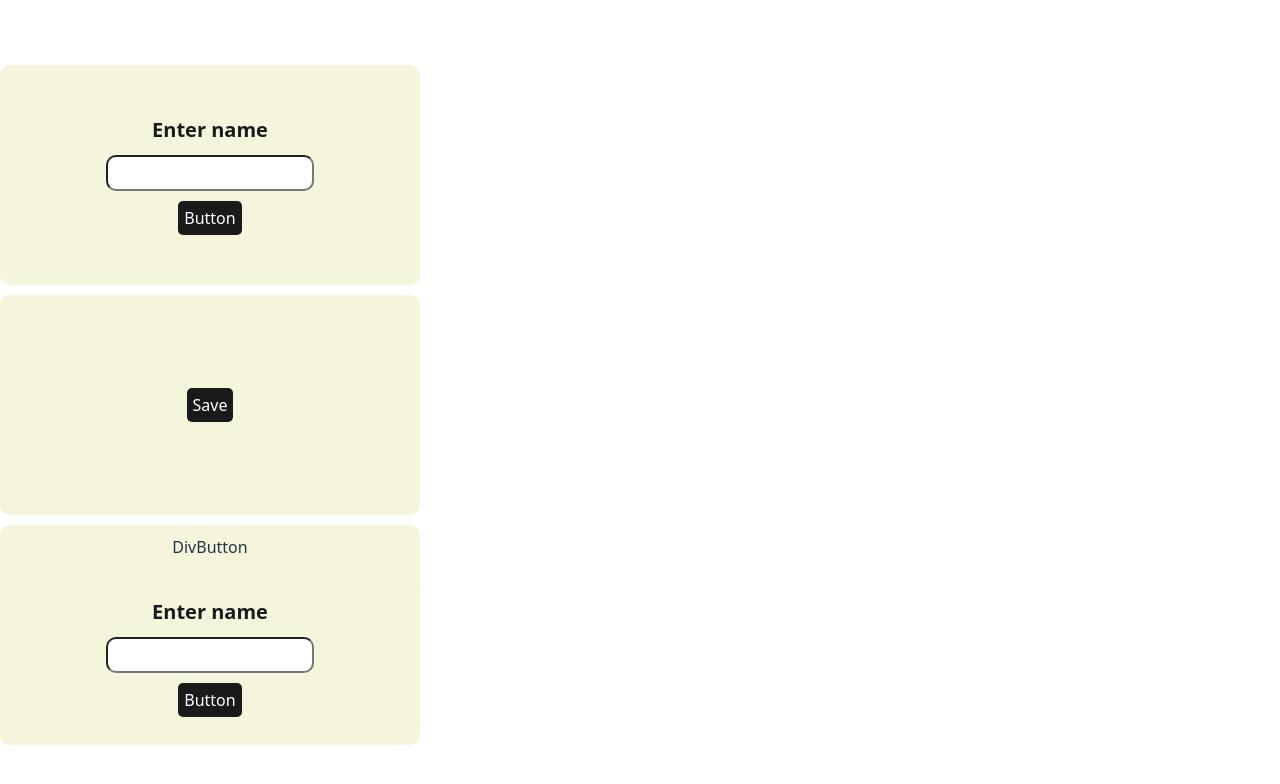
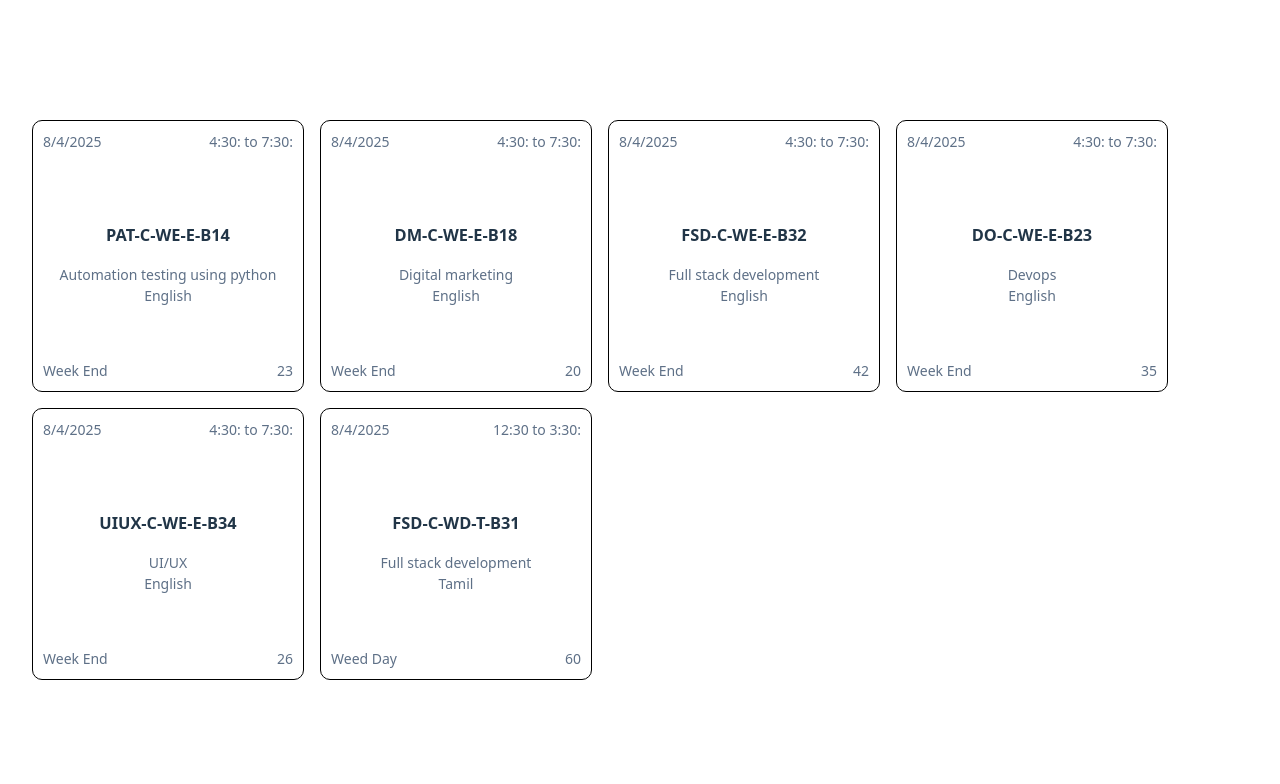
Before and after one commit to beni2408/guvi, a React (Vite) app in the folder Initial Workspace/react-app/: page / in a window 1280 px wide. Shown: the top 784 px of the page. Built offline with nearby package versions, Linux system fonts and the light colour scheme.

Commit message:
components

```diff
--- a/Initial Workspace/react-app/src/App.css
+++ b/Initial Workspace/react-app/src/App.css
@@ -1,38 +1,63 @@
-html {
-  background-color: #213547;
+#root {
+  max-width: 1280px;
+  margin: 0 auto;
+  padding: 2rem;
+  text-align: center;
+}
+.btn {
+  color: black;
+  background-color: bisque;
+  padding: 5px;
+  border-radius: 5px;
+  margin: 10px;
+}
+.btn-accent {
+  background-color: rgb(92, 73, 175);
+  color: black;
+}
+.btn-sucess {
+  background-color: teal;
+  color: white;
+}
+.btn-error {
+  background-color: crimson;
+  color: black;
 }
 
-.btn {
-  color: rgb(255, 255, 255);
-  background-color: #1a1a1a;
-  padding: 5px;
-  border-radius: 5px;
-  gap: 10px;
+.flex-row {
+  display: flex;
+  flex-direction: row;
+  justify-content: space-between;
+  align-items: center;
+  color: #5e7087;
+}
+.guvi-card {
+  display: flex;
+  flex-direction: column;
+  width: 250px;
+  height: 250px;
+  border: 1px solid black;
+  border-radius: 10px;
+  background-color: #fff;
+  padding: 10px;
+  justify-content: space-between;
+  font-size: 14px;
 }
 
-.div {
-  gap: 10px;
-  margin-top: 10px;
-  border-radius: 10px;
-  background-color: beige;
+.guvi-card:hover {
+  border: 1px solid blue;
+}
+
+.card-content {
+  display: flex;
+  flex-direction: column;
   justify-content: center;
   align-items: center;
-  display: flex;
-  flex-direction: column;
-  width: 400px;
-  height: 200px;
-  padding: 10px;
-  /* box-shadow: 0px, white; */
 }
 
-.input {
-  border-radius: 10px;
-  width: 200px;
-  height: 30px;
+.all-card {
+  display: flex;
+  flex-direction: row;
+  gap: 1rem;
+  flex-wrap: wrap;
 }
-
-label {
-  color: #1a1a1a;
-  font-weight: bold;
-  font-size: 20px;
-}
--- a/Initial Workspace/react-app/src/App.jsx
+++ b/Initial Workspace/react-app/src/App.jsx
@@ -1,54 +1,195 @@
-import React, { createElement } from "react";
+import React from "react";
 import "./App.css";
+
+const data = [
+  {
+    batchCompleted: false,
+    course: {
+      courseKey: "automation_testing_using_python",
+      id: "0edbbf9d-fa34-4670-9b28-6616a25ce571",
+      name: "Automation testing using python",
+    },
+    createdAt: 1753355370,
+    email: "pat_c_we_e_b14@guvi.in",
+    endTime: 1753515000,
+    id: "7d7203e7-2895-4533-a683-91609d0ab7e7",
+    isAssigned: true,
+    language: "English",
+    name: "PAT-C-WE-E-B14",
+    startTime: 1753504200,
+    students: 23,
+    type: "WE",
+  },
+  {
+    batchCompleted: false,
+    course: {
+      courseKey: "digital_marketing",
+      id: "27eb61b8-94c8-4b2a-8566-f1ca6fdf8cac",
+      name: "Digital marketing",
+    },
+    createdAt: 1753345601,
+    email: "dm_c_we_e_b18@guvi.in",
+    endTime: 1753515000,
+    id: "5676befe-dc25-4b4a-9d2d-8c8c07312a31",
+    isAssigned: true,
+    language: "English",
+    name: "DM-C-WE-E-B18",
+    startTime: 1753504200,
+    students: 20,
+    type: "WE",
+  },
+  {
+    batchCompleted: false,
+    course: {
+      courseKey: "full_stack_development",
+      id: "7f349c66-481a-4629-8bf0-5b01ed409f04",
+      name: "Full stack development",
+    },
+    createdAt: 1753345300,
+    email: "fsd_c_we_e_b32@guvi.in",
+    endTime: 1753515000,
+    id: "e141e66e-10a4-4abb-820b-9fc047d63e6c",
+    isAssigned: true,
+    language: "English",
+    name: "FSD-C-WE-E-B32",
+    startTime: 1753504200,
+    students: 42,
+    type: "WE",
+  },
+  {
+    batchCompleted: false,
+    course: {
+      courseKey: "devops",
+      id: "5085273b-6a66-4edb-81b8-6ec7ada4cab2",
+      name: "Devops",
+    },
+    createdAt: 1753341482,
+    email: "do_c_we_e_b23@guvi.in",
+    endTime: 1753515000,
+    id: "5f14b4c1-f213-4f9a-add4-e64631bec04e",
+    isAssigned: true,
+    language: "English",
+    name: "DO-C-WE-E-B23",
+    startTime: 1753504200,
+    students: 35,
+    type: "WE",
+  },
+  {
+    batchCompleted: false,
+    course: {
+      courseKey: "ui/ux",
+      id: "acb4ded7-0d96-4f1b-b80f-5f8deefba086",
+      name: "UI/UX",
+    },
+    createdAt: 1753341422,
+    email: "uiux_c_we_e_b34@guvi.in",
+    endTime: 1753515000,
+    id: "381838d0-ef8d-48a3-9424-2aa32a25f0a1",
+    isAssigned: true,
+    language: "English",
+    name: "UIUX-C-WE-E-B34",
+    startTime: 1753504200,
+    students: 26,
+    type: "WE",
+  },
+  {
+    batchCompleted: false,
+    course: {
+      courseKey: "full_stack_development",
+      id: "a18a2d7b-a781-42b8-a062-2360008ab0c5",
+      name: "Full stack development",
+    },
+    createdAt: 1753074803,
+    email: "fsd_c_wd_t_b31@guvi.in",
+    endTime: 1753198200,
+    id: "1a7438fc-54d6-46e0-b178-6e5dfedc2dc2",
+    isAssigned: true,
+    language: "Tamil",
+    name: "FSD-C-WD-T-B31",
+    startTime: 1753187400,
+    students: 60,
+    type: "WD",
+  },
+];
+
 function App() {
   return (
     <>
-      <Exampleelement></Exampleelement>
-      <DivButton></DivButton>
-      <Propsexample
-        className={"div"}
-        element={"DivButton"}
-        component={Exampleelement()}
-      ></Propsexample>
+      <div className="all-card">
+        {data.map((course, idx) => (
+          <GuviCard courseDetails={course} />
+        ))}
+      </div>
     </>
   );
 }
 
 export default App;
 
-function Exampleelement() {
+function Button({ name, variant }) {
+  //let props = {name : "save", variant="btn btn-sucess"}
+  //let {name, varaint} = props
   return (
-    <div className="div">
-      <label htmlFor="input">Enter name</label>
-      <input className="input" type="text" name="name" />
-      <button className="btn">Button</button>
+    <div id="my-btn">
+      <button className={variant}>{name}</button>
     </div>
   );
 }
 
-function MyButton() {
-  return createElement(
-    "button",
-    { className: "mybtn1", id: "my-btnid" },
-    "Save"
+function GuviCard({ courseDetails }) {
+  function convertEpochToTime(epoch) {
+    let milliseconds = epoch * 1000;
+    let newDate = new Date(milliseconds);
+    return newDate.toLocaleTimeString().slice(0, 5);
+  }
+  function getType(type) {
+    if (type == "WE") {
+      return "Week End";
+    } else if (type == "WD") {
+      return "Weed Day";
+    } else {
+      return "NIL";
+    }
+  }
+
+  return (
+    <div className="guvi-card">
+      <TopContent
+        courseDetails={courseDetails}
+        convertEpochToTime={convertEpochToTime}
+      />
+      <MiddleContent courseDetails={courseDetails} />
+      <Bottomcard courseDetails={courseDetails} getType={getType} />
+    </div>
   );
 }
 
-function DivButton() {
-  return createElement(
-    "div",
-    {
-      className: "div",
-    },
-    createElement("button", { className: "btn" }, "Save")
+function TopContent({ convertEpochToTime, courseDetails }) {
+  return (
+    <div className="flex-row">
+      <div>{new Date().toLocaleString().slice(0, 8)}</div>
+      <div>{`${convertEpochToTime(
+        courseDetails.startTime
+      )} to ${convertEpochToTime(courseDetails.endTime)}`}</div>
+    </div>
   );
 }
 
-function Propsexample(props) {
+function MiddleContent({ courseDetails }) {
   return (
-    <div className={props.className}>
-      {props.element}
-      {props.component}
+    <div className="card-content">
+      <h3>{courseDetails.name}</h3>
+      <div style={{ color: "#5e7087" }}>{courseDetails.course.name}</div>
+      <div style={{ color: "#5e7087" }}>{courseDetails.language}</div>
     </div>
   );
 }
+
+function Bottomcard({ getType, courseDetails }) {
+  return (
+    <div className="flex-row">
+      <div>{getType(courseDetails.type)} </div>
+      <div>{courseDetails.students}</div>
+    </div>
+  );
+}
```
